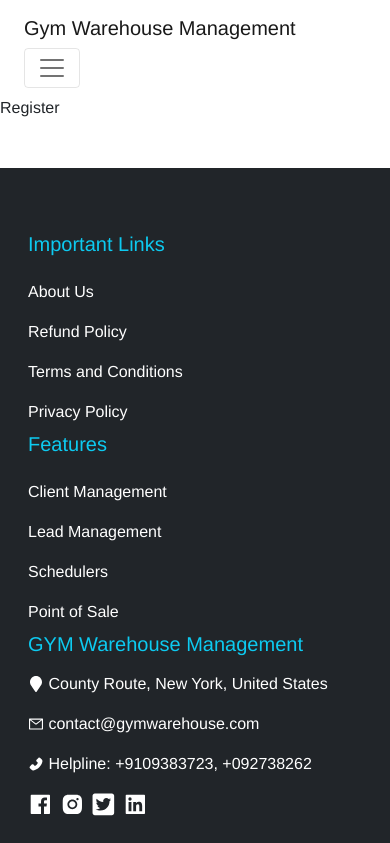
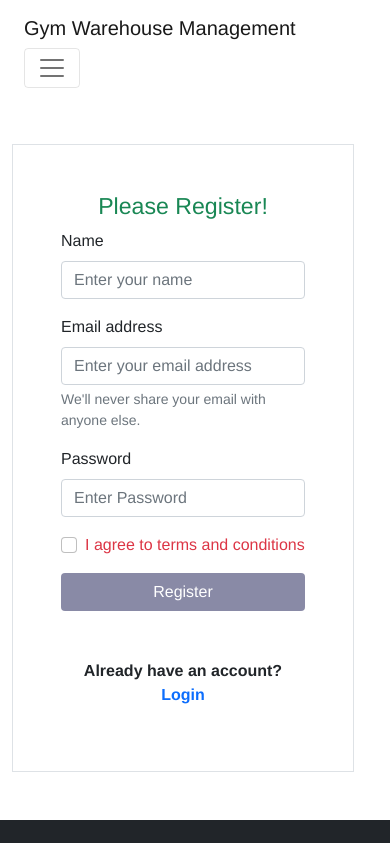
Before and after one commit to Sohailul/gym-warehouse-management, a React (Create React App) app: page /register in a window 390 px wide. Shown: the top 843 px of the page. Built offline with nearby package versions, Linux system fonts and the light colour scheme; grey boxes are pictures that could not be loaded.

Commit message:
login and register page designed

```diff
--- a/src/components/Auth/Login/Login.js
+++ b/src/components/Auth/Login/Login.js
@@ -1,8 +1,36 @@
 import React from 'react'
+import { Link } from 'react-router-dom'
 
 const Login = () => {
   return (
-    <div>Login</div>
+    <div className='row container'>
+      <div className='col-md-6 col-sm-6 mx-auto mt-5 border p-5'>
+        <h3 className='text-success text-center'>Please Login!</h3>
+        <form>
+          <div className="mb-3">
+            <label className="form-label">Email address</label>
+            <input type="email" className="form-control" name="email" placeholder="Enter your email address" required />
+          </div>
+          <div className="mb-3">
+            <label for="exampleInputPassword1" className="form-label">Password</label>
+            <input type="password" className="form-control" name="password" placeholder="Enter Password" required />
+          </div>
+          <div className='d-flex justify-content-between align-items-center'>
+            <div className="mb-3 form-check">
+              <input type="checkbox" className="form-check-input" id="exampleCheck1" />
+              <label className="form-check-label" for="exampleCheck1">Remember Me</label>
+            </div>
+            <div className="mb-3 form-check">
+              <p className='fw-bold text-center mt-2'>Forgot Password? <span><Link to='/login' className='text-decoration-none'>Reset Password</Link></span></p>
+            </div>
+          </div>
+          <button type="submit" className="btn w-100 d-block" style={{ backgroundColor: "#4B4C78", color: "#fff" }}>Login</button>
+        </form>
+        <div className='mt-5 text-center'>
+          <p className='fw-bold mt-2'>Don’t have an account? <span><Link to='/register' className='text-decoration-none'>Register now</Link></span></p>
+        </div>
+      </div>
+    </div>
   )
 }
 
--- a/src/components/Auth/Register/Register.js
+++ b/src/components/Auth/Register/Register.js
@@ -1,8 +1,38 @@
-import React from 'react'
+import React, { useState } from 'react'
+import { Link } from 'react-router-dom'
 
 const Register = () => {
+  const [agree, setAgree] = useState(false);
+
   return (
-    <div>Register</div>
+    <div className='row container'>
+      <div className='col-md-6 col-sm-6 mx-auto mt-5 border p-5'>
+        <h3 className='text-success text-center'>Please Register!</h3>
+        <form>
+          <div className="mb-3">
+            <label className="form-label">Name</label>
+            <input type="text" className="form-control" name="name" placeholder="Enter your name" required />
+          </div>
+          <div className="mb-3">
+            <label className="form-label">Email address</label>
+            <input type="email" className="form-control" name="email" aria-describedby="emailHelp" placeholder="Enter your email address" required />
+            <div id="emailHelp" className="form-text">We'll never share your email with anyone else.</div>
+          </div>
+          <div className="mb-3">
+            <label className="form-label">Password</label>
+            <input type="password" className="form-control" name="password" placeholder="Enter Password" required />
+          </div>
+            <div className="mb-3 form-check">
+              <input onClick={() => setAgree(!agree)} type="checkbox" className="form-check-input" id="exampleCheck1" />
+              <label className={agree ? 'text-success' : 'text-danger'} for="exampleCheck1">I agree to terms and conditions</label>
+            </div>
+          <button disabled={!agree} type="submit" className="btn w-100 d-block" style={{ backgroundColor: "#4B4C78", color: "#fff" }}>Register</button>
+        </form>
+        <div className='mt-5 text-center'>
+          <p className='fw-bold mt-2'>Already have an account? <span><Link to='/login' className='text-decoration-none'>Login</Link></span></p>
+        </div>
+      </div>
+    </div>
   )
 }
 
```
